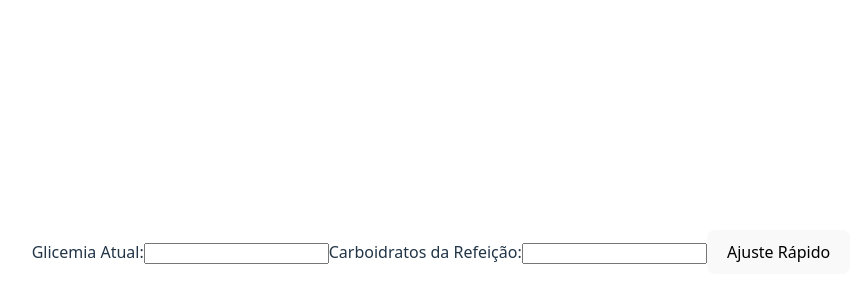
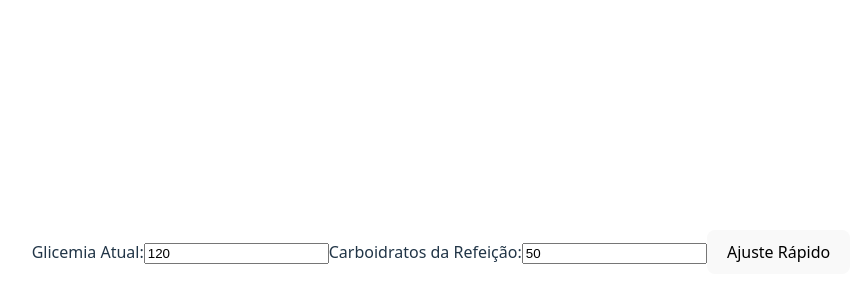
Before and after one commit to Lucas-Faleiro/glycemia-control, a React (Vite) app: page / in a window 1280 px wide. Shown: the part 148-448 px from the top of the page, without its empty margins (199-1060 px from the left). Built offline with nearby package versions, Linux system fonts and the light colour scheme.

Commit message:
Exercicio 3(arruma o value dos inputs do exercicio 1, que esqueci de colocar)

```diff
--- a/src/PainelGlicemico.jsx
+++ b/src/PainelGlicemico.jsx
@@ -1,4 +1,4 @@
-import {  useReducer, useState } from "react"
+import {  useEffect, useReducer, useState } from "react"
 
 const fatorReducer = (state, action) => {
     const { type } = action;
@@ -26,15 +26,22 @@ const PainelGlicemico = () => {
         dispatch({type: 'SET_ALVO', payload: 90});
     }
 
-    console.log(controleGlicemico.fic, controleGlicemico.alvo);
+    useEffect(() => {
+        if (glicemiaAtual < 70) {
+            console.log('ALERTA: Hipoglicemia. Favor consumir carboidratos!');
+        }
+        console.log(`[Monitoramento] Glicemia alterada para: ${glicemiaAtual}mg/dL`);
+    }, [glicemiaAtual]);
+
+
 
 
     return (
         <div>
             <label htmlFor="curr-glycemia">Glicemia Atual:</label>
-            <input type="number" name="curr-glycemia" id="curr-glycemia" min={0} onChange={(e) => setGlicemiaAtual(e.currentTarget.value)} />
+            <input type="number" name="curr-glycemia" id="curr-glycemia" min={0} value={glicemiaAtual} onChange={(e) => setGlicemiaAtual(e.currentTarget.value)} />
             <label htmlFor="meal-carbs">Carboidratos da Refeição:</label>
-            <input type="number" name="meal-carbs" id="meal-carbs" min={0} onChange={(e) => setCarbsRefeicao(e.currentTarget.value)} />
+            <input type="number" name="meal-carbs" id="meal-carbs" min={0} value={carbsRefeicao} onChange={(e) => setCarbsRefeicao(e.currentTarget.value)} />
             <button onClick={handleAjusteRapido}>Ajuste Rápido</button>
         </div>
     )
```
